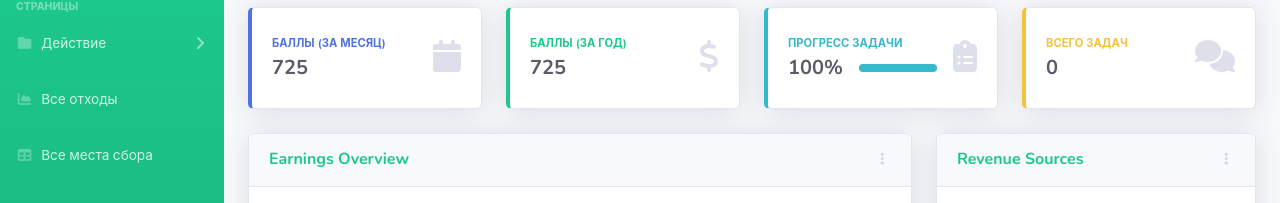
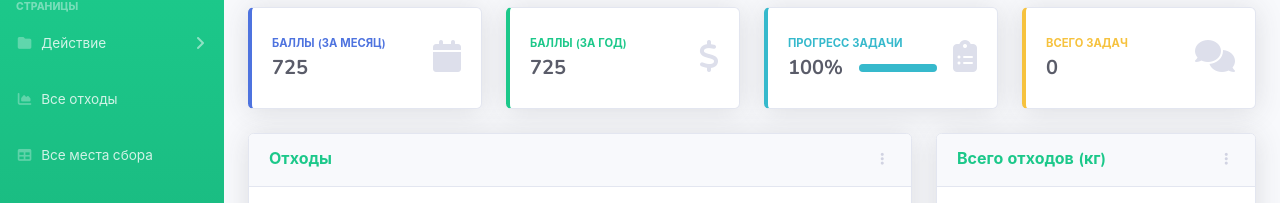
Before and after one commit to javoxirone/BeEco, a Django app: page /dashboard/ in a window 1280 px wide. Shown: the part 145-348 px from the top of the page. Run offline with Django 4.2, Linux system fonts and the light colour scheme; a user stored in the database is signed in; data comes from the database, SQL or seed files in the repository; some libraries are stand-ins or nearby versions.

```diff
--- a/main/templates/main/dashboard.html
+++ b/main/templates/main/dashboard.html
@@ -111,7 +111,7 @@
             <!-- Card Header - Dropdown -->
             <div
                     class="card-header py-3 d-flex flex-row align-items-center justify-content-between">
-                <h6 class="m-0 font-weight-bold text-success">Earnings Overview</h6>
+                <h6 class="m-0 font-weight-bold text-success">Отходы</h6>
                 <div class="dropdown no-arrow">
                     <a class="dropdown-toggle" href="#" role="button" id="dropdownMenuLink"
                        data-toggle="dropdown" aria-haspopup="true" aria-expanded="false">
@@ -142,7 +142,7 @@
             <!-- Card Header - Dropdown -->
             <div
                     class="card-header py-3 d-flex flex-row align-items-center justify-content-between">
-                <h6 class="m-0 font-weight-bold text-success">Revenue Sources</h6>
+                <h6 class="m-0 font-weight-bold text-success">Всего отходов (кг)</h6>
                 <div class="dropdown no-arrow">
                     <a class="dropdown-toggle" href="#" role="button" id="dropdownMenuLink"
                        data-toggle="dropdown" aria-haspopup="true" aria-expanded="false">
```
